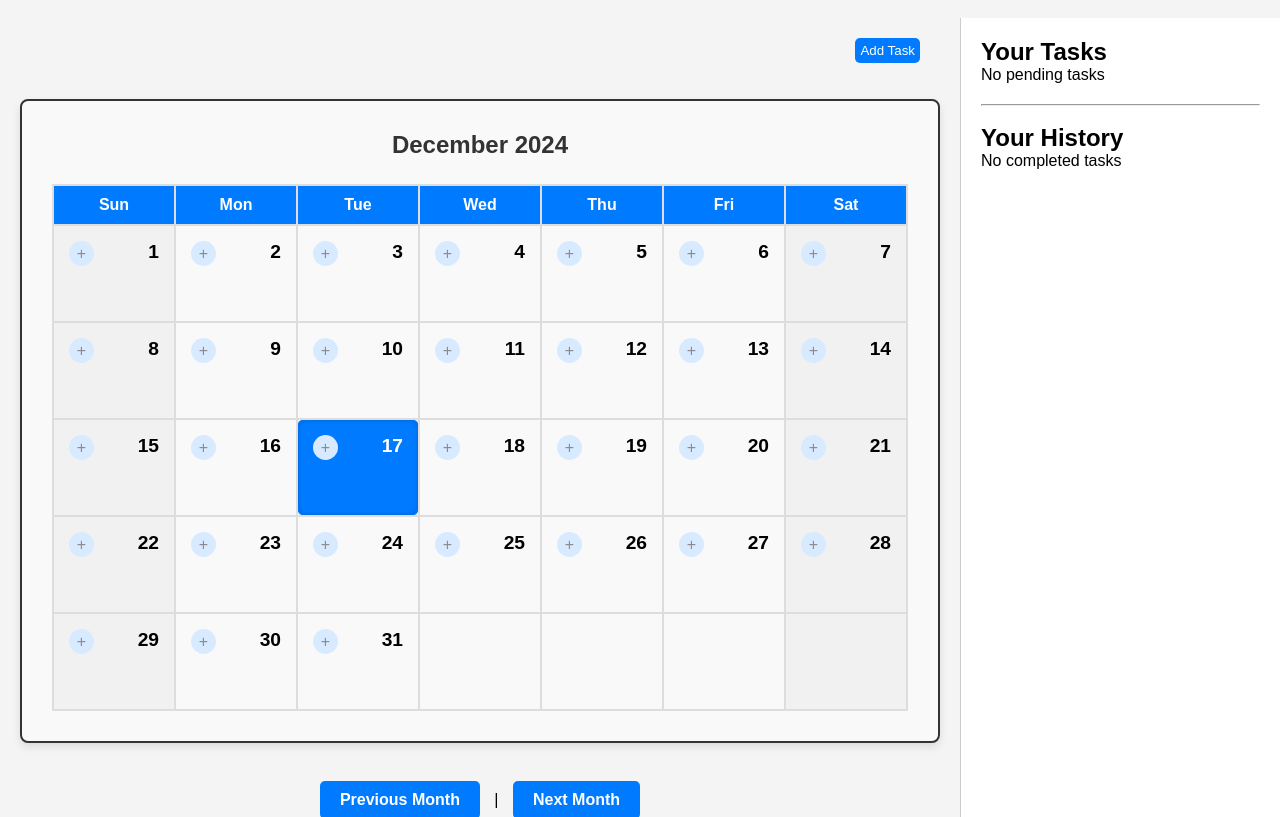
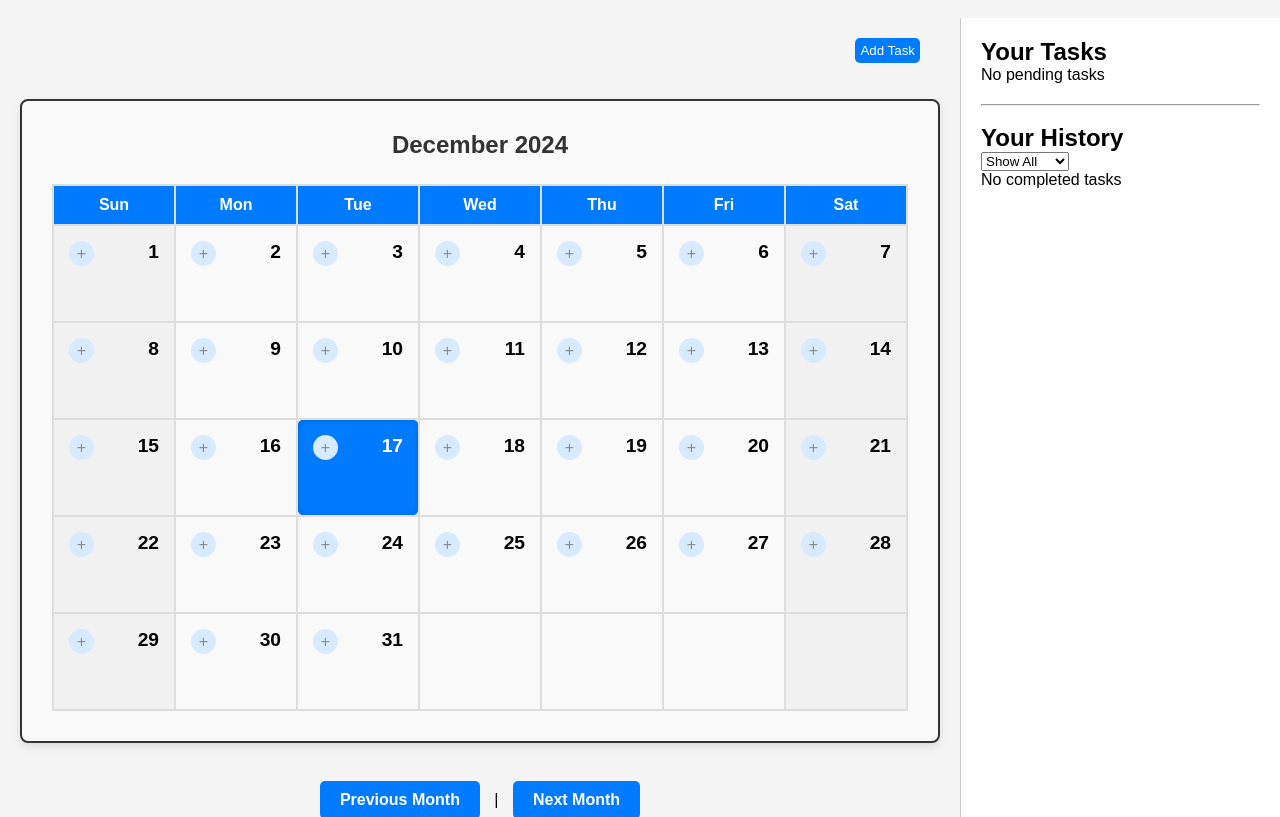
Before and after one commit to Andres94b/ToDoProject, a PHP site: page /home/home_page.php in a window 1280 px wide. Shown: the part 60-877 px from the top of the page. Run offline with PHP 8.4, Linux system fonts and the light colour scheme; the visitor is signed in with stand-in values (Sample User, id 1); data that the repository does not hold is empty.

Commit message:
Add files via upload

```diff
--- a/PHP_Project/home/home_page.php
+++ b/PHP_Project/home/home_page.php
@@ -70,6 +70,13 @@ global $conn;
             <hr>
             <br/>
             <h2>Your History</h2>
+            <!-- Dropdown for filtering -->
+            <select class="filter-dropdown" id="filterDropdown">
+                <option value="all">Show All</option>
+                <option value="today">Today</option>
+                <option value="last-week">Last Week</option>
+                <option value="last-month">Last Month</option>
+            </select>
             <div class="history-grid">
                 <?php
                     include 'completed_tasks.php';
```
